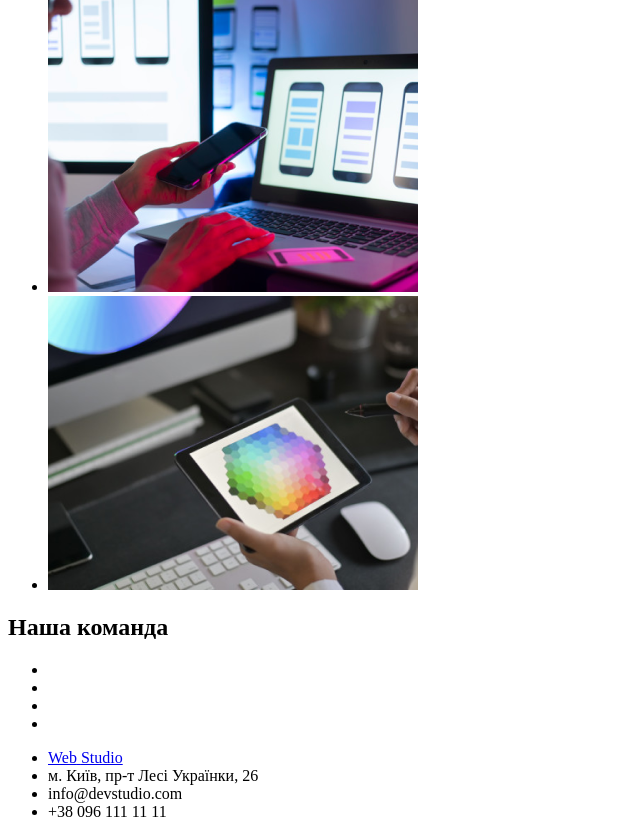
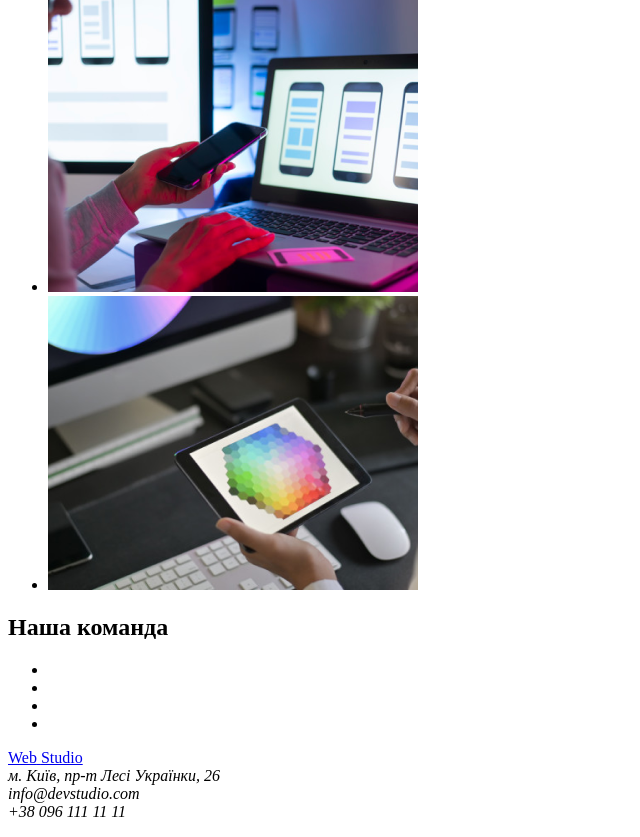
Before and after one commit to MaksimNevchas/goit-markup-hw-01, a plain HTML site: page index.html in a window 1280 px wide. Shown: the part 912-1749 px from the top of the page, without its empty margins (0-640 px from the left). Drawn offline with Linux system fonts and the light colour scheme.

Commit message:
Adress formating.
Tag adress was added.

```diff
--- a/index.html
+++ b/index.html
@@ -10,7 +10,7 @@
     <main>
     <div>
         <header class="">
-        <a href="./index.html"> <span>Web</span> <span>Studio</span> </a>
+        <a href="index.html"> <span>Web</span> <span>Studio</span> </a>
         <nav>
             <ul>
                 <li><a href="">Студія</a> </li>
@@ -68,12 +68,12 @@
             </section>
         </div>
         <footer>
-            <ul>
-                <li><a href="index.html"> <span>Web</span> <span>Studio</span> </a></li>
-                <li>м. Київ, пр-т Лесі Українки, 26</li>
-                <li>info@devstudio.com</li>
-                <li>+38 096 111 11 11</li>
-            </ul>
+            <div>
+                <a href="index.html"> <span>Web</span> <span>Studio</span> </a> <br/>
+                <address>м. Київ, пр-т Лесі Українки, 26 <br/></address>
+                <address>info@devstudio.com<br/>
+                +38 096 111 11 11</address>
+            </div>
         </footer>
 
 
```
